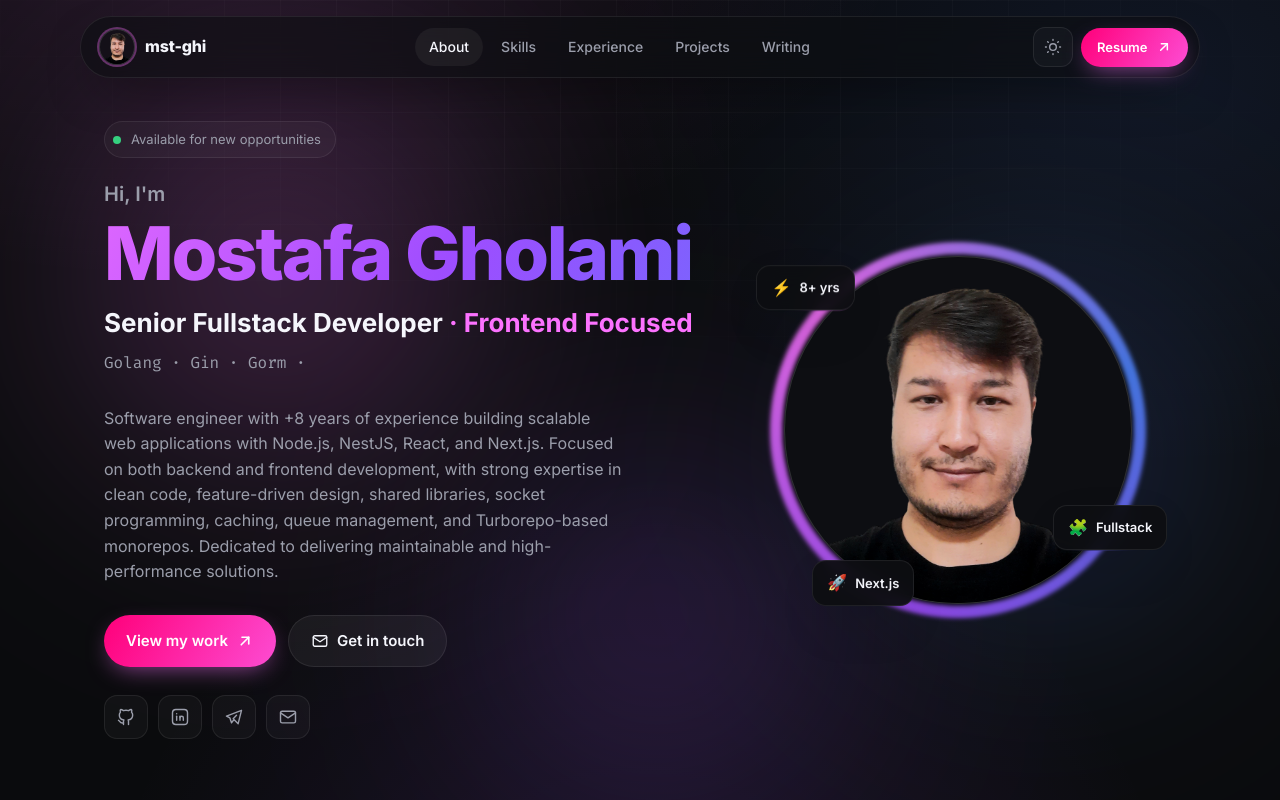
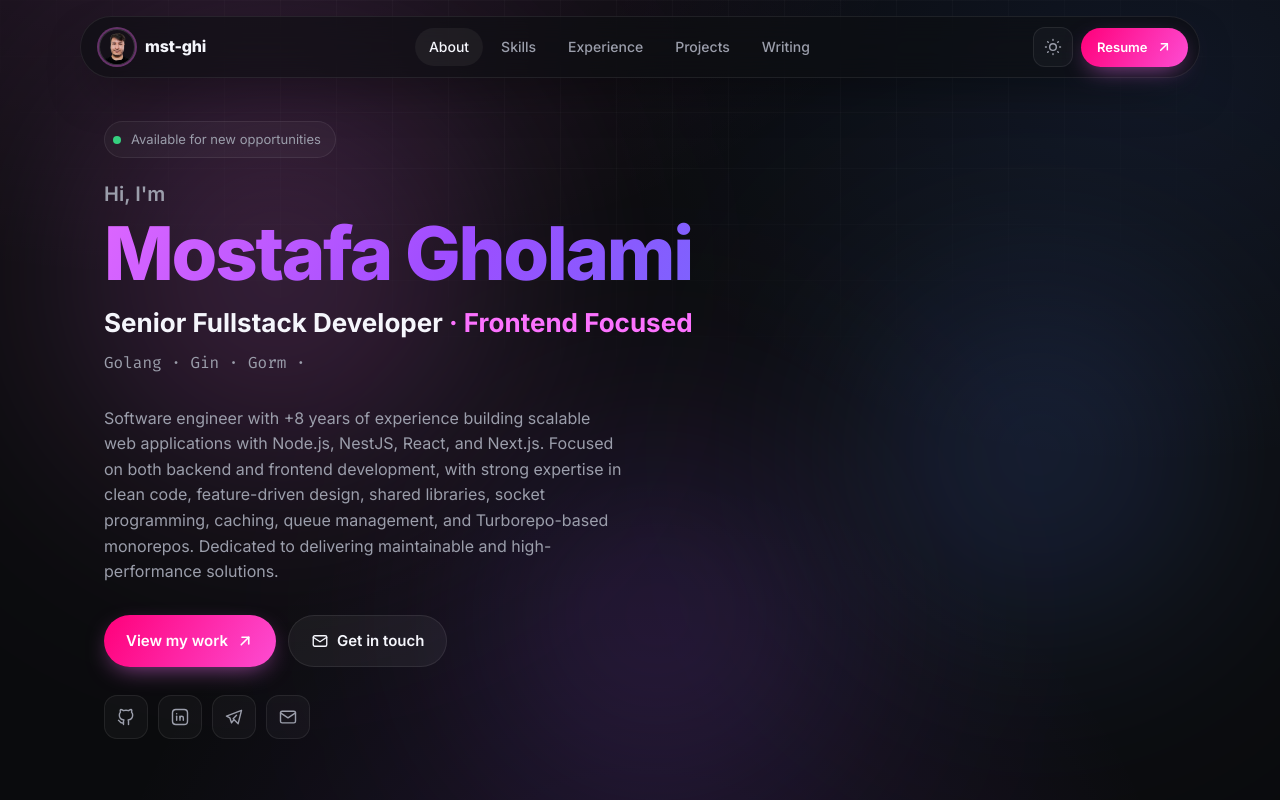
Before and after one commit to mst-ghi/mst-ghi.github.io, a Next.js app: page / in a window 1280 px wide. Shown: the top 800 px of the page. Built offline with nearby package versions, Linux system fonts and the light colour scheme.

Commit message:
Remove avatar from hero section

```diff
--- a/src/components/sections/Hero.tsx
+++ b/src/components/sections/Hero.tsx
@@ -1,6 +1,5 @@
 'use client';
 
-import Image from 'next/image';
 import { TypeAnimation } from 'react-type-animation';
 import { IconArrowUpRight, IconMail } from '@tabler/icons-react';
 import { AppData } from '@/data';
@@ -55,23 +54,6 @@ const Hero = () => {
             </div>
           </div>
 
-          <div className='hero__visual'>
-            <div className='avatar-wrap'>
-              <div className='avatar-ring' />
-              <div className='avatar-img'>
-                <Image src='/me-square.png' alt={AppData.name} width={400} height={400} priority />
-              </div>
-              <div className='avatar-chip avatar-chip--1'>
-                <span className='emoji'>⚡</span> 8+ yrs
-              </div>
-              <div className='avatar-chip avatar-chip--2'>
-                <span className='emoji'>🧩</span> Fullstack
-              </div>
-              <div className='avatar-chip avatar-chip--3'>
-                <span className='emoji'>🚀</span> Next.js
-              </div>
-            </div>
-          </div>
         </div>
       </div>
     </header>
```
